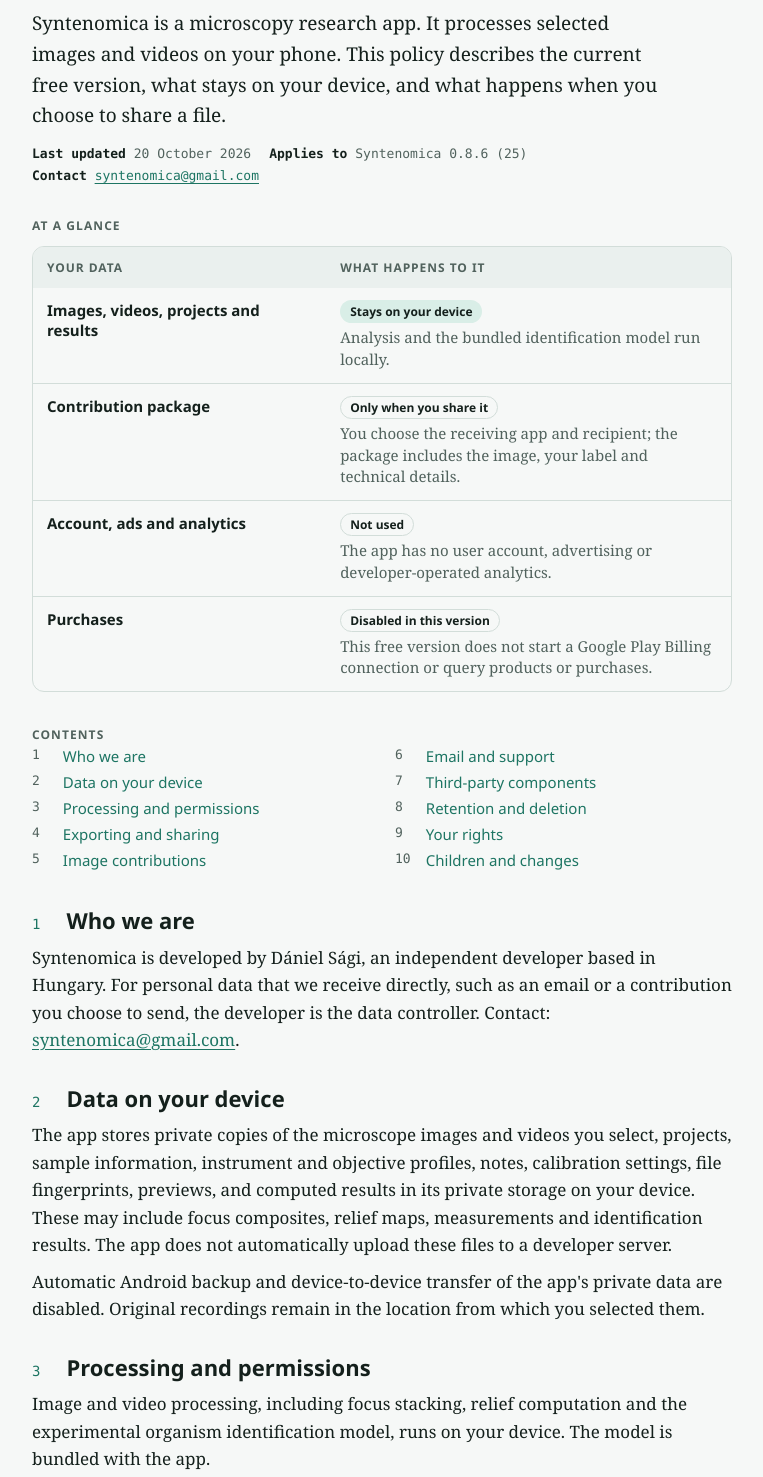
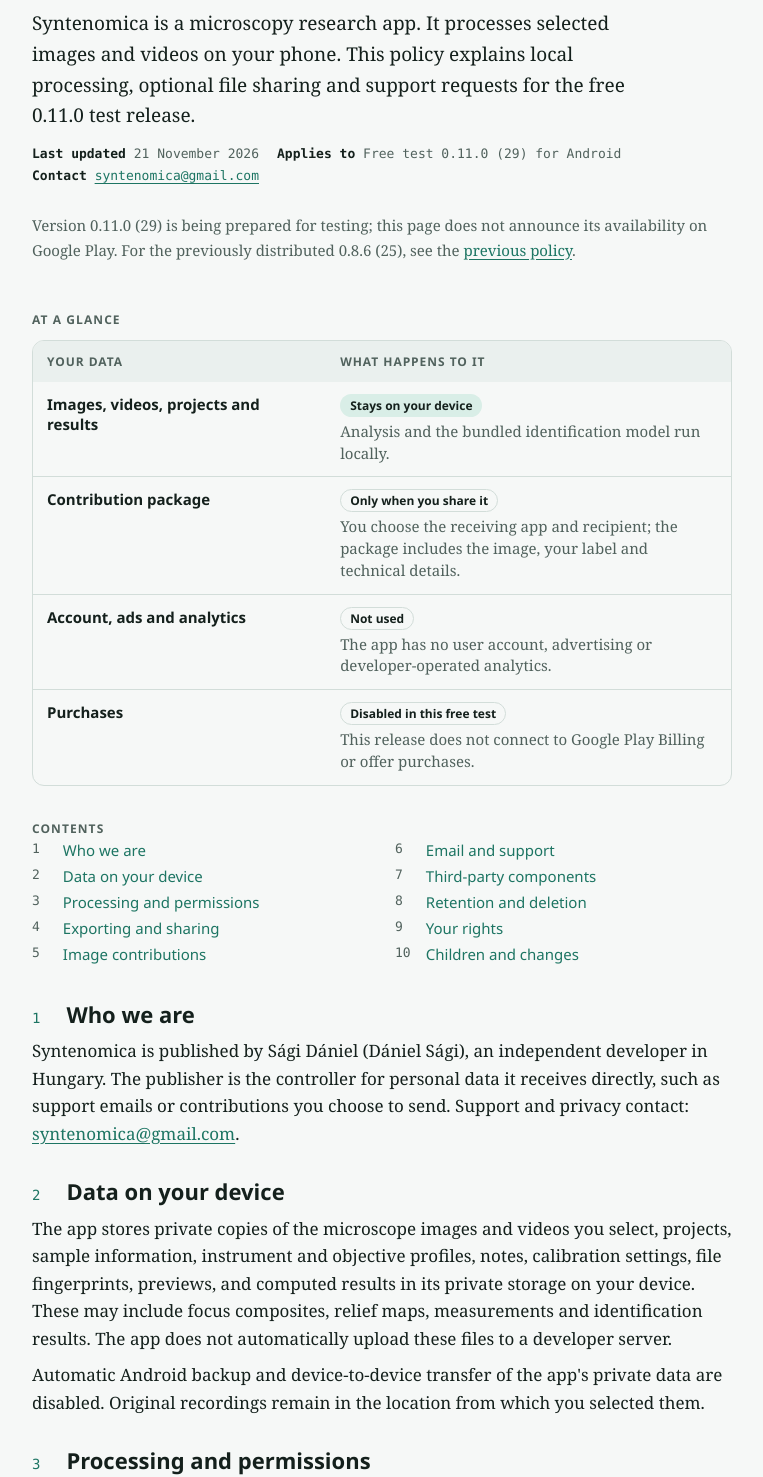
Before and after one commit to Syntenomica/syntenomica.github.io, a plain HTML site: page privacy/index.html in a window 1280 px wide. Shown: the part 146-1623 px from the top of the page, without its empty margins (258-1021 px from the left). Drawn offline with Linux system fonts and the light colour scheme.

Commit message:
Update individual publisher privacy policy for free 0.11.0 test preparation

```diff
--- a/privacy/index.html
+++ b/privacy/index.html
@@ -4,7 +4,7 @@
 <meta charset="utf-8">
 <meta name="viewport" content="width=device-width, initial-scale=1, viewport-fit=cover">
 <title>Syntenomica Privacy Policy</title>
-<meta name="description" content="Privacy policy for Syntenomica 0.8.6: microscopy files are processed on your device, with sharing only when you choose it.">
+<meta name="description" content="Syntenomica privacy policy: local microscopy processing, optional sharing and support for the free test.">
 <link rel="canonical" href="https://syntenomica.github.io/privacy/">
 <style>
 :root{--bg:#f6f8f7;--panel:#eaf0ee;--ink:#14201c;--muted:#51625d;--line:#d2ddd9;--accent:#1d7563;--accent-soft:#d9eee7;--head:"Avenir Next","Segoe UI Variable Display","Segoe UI",system-ui,-apple-system,Roboto,Arial,sans-serif;--body:Charter,"Bitstream Charter",Cambria,Georgia,"Noto Serif",serif;--mono:ui-monospace,"SF Mono","Cascadia Mono",Menlo,Consolas,monospace}
@@ -20,29 +20,30 @@
 <header>
   <div class="brand"><svg width="38" height="38" viewBox="0 0 40 40" aria-hidden="true"><circle cx="20" cy="20" r="18" fill="none" stroke="currentColor" stroke-width="1.5"/><circle cx="20" cy="20" r="11" fill="none" stroke="currentColor" stroke-width="1" opacity=".55"/><path d="M20 6v6M20 28v6M6 20h6M28 20h6" stroke="currentColor" stroke-width="1.5" stroke-linecap="round"/><circle cx="20" cy="20" r="1.6" fill="currentColor"/></svg><span>Syntenomica for Android · com.syntenomica.trace</span></div>
   <h1>Syntenomica Privacy Policy</h1>
-  <p class="lede">Syntenomica is a microscopy research app. It processes selected images and videos on your phone. This policy describes the current free version, what stays on your device, and what happens when you choose to share a file.</p>
-  <ul class="meta"><li><b>Last updated</b> <time datetime="2026-10-20">20 October 2026</time></li><li><b>Applies to</b> Syntenomica 0.8.6 (25)</li><li><b>Contact</b> <a href="mailto:syntenomica@gmail.com">syntenomica@gmail.com</a></li></ul>
+  <p class="lede">Syntenomica is a microscopy research app. It processes selected images and videos on your phone. This policy explains local processing, optional file sharing and support requests for the free 0.11.0 test release.</p>
+  <ul class="meta"><li><b>Last updated</b> <time datetime="2026-11-21">21 November 2026</time></li><li><b>Applies to</b> Free test 0.11.0 (29) for Android</li><li><b>Contact</b> <a href="mailto:syntenomica@gmail.com">syntenomica@gmail.com</a></li></ul>
+  <p class="note">Version 0.11.0 (29) is being prepared for testing; this page does not announce its availability on Google Play. For the previously distributed 0.8.6 (25), see the <a href="0.8.6.html">previous policy</a>.</p>
 </header>
 <section class="glance" aria-labelledby="glance-title"><h2 class="label" id="glance-title">At a glance</h2><div class="table-wrap"><table><thead><tr><th scope="col">Your data</th><th scope="col">What happens to it</th></tr></thead><tbody>
 <tr><th scope="row">Images, videos, projects and results</th><td><span class="chip local">Stays on your device</span><p>Analysis and the bundled identification model run locally.</p></td></tr>
 <tr><th scope="row">Contribution package</th><td><span class="chip">Only when you share it</span><p>You choose the receiving app and recipient; the package includes the image, your label and technical details.</p></td></tr>
 <tr><th scope="row">Account, ads and analytics</th><td><span class="chip">Not used</span><p>The app has no user account, advertising or developer-operated analytics.</p></td></tr>
-<tr><th scope="row">Purchases</th><td><span class="chip">Disabled in this version</span><p>This free version does not start a Google Play Billing connection or query products or purchases.</p></td></tr>
+<tr><th scope="row">Purchases</th><td><span class="chip">Disabled in this free test</span><p>This release does not connect to Google Play Billing or offer purchases.</p></td></tr>
 </tbody></table></div></section>
 <nav aria-labelledby="contents-title"><h2 class="label" id="contents-title">Contents</h2><ol><li><span>1</span><a href="#who">Who we are</a></li><li><span>2</span><a href="#local">Data on your device</a></li><li><span>3</span><a href="#processing">Processing and permissions</a></li><li><span>4</span><a href="#sharing">Exporting and sharing</a></li><li><span>5</span><a href="#contributions">Image contributions</a></li><li><span>6</span><a href="#email">Email and support</a></li><li><span>7</span><a href="#components">Third-party components</a></li><li><span>8</span><a href="#retention">Retention and deletion</a></li><li><span>9</span><a href="#rights">Your rights</a></li><li><span>10</span><a href="#children">Children and changes</a></li></ol></nav>
 <main>
-<section id="who"><h2><span class="num">1</span>Who we are</h2><p>Syntenomica is developed by Dániel Sági, an independent developer based in Hungary. For personal data that we receive directly, such as an email or a contribution you choose to send, the developer is the data controller. Contact: <a href="mailto:syntenomica@gmail.com">syntenomica@gmail.com</a>.</p></section>
+<section id="who"><h2><span class="num">1</span>Who we are</h2><p>Syntenomica is published by Sági Dániel (Dániel Sági), an independent developer in Hungary. The publisher is the controller for personal data it receives directly, such as support emails or contributions you choose to send. Support and privacy contact: <a href="mailto:syntenomica@gmail.com">syntenomica@gmail.com</a>.</p></section>
 <section id="local"><h2><span class="num">2</span>Data on your device</h2><p>The app stores private copies of the microscope images and videos you select, projects, sample information, instrument and objective profiles, notes, calibration settings, file fingerprints, previews, and computed results in its private storage on your device. These may include focus composites, relief maps, measurements and identification results. The app does not automatically upload these files to a developer server.</p><p>Automatic Android backup and device-to-device transfer of the app's private data are disabled. Original recordings remain in the location from which you selected them.</p></section>
-<section id="processing"><h2><span class="num">3</span>Processing and permissions</h2><p>Image and video processing, including focus stacking, relief computation and the experimental organism identification model, runs on your device. The model is bundled with the app.</p><p>You select files through Android's system file picker. The app does not request camera, microphone, contacts or location access. The current free version has Premium and daily import limits turned off. Although the Google Play Billing library is included in the app package, this version does not call its connection, product-query or purchase-query APIs during normal use. Paid features are not available in this release.</p></section>
+<section id="processing"><h2><span class="num">3</span>Processing and permissions</h2><p>Image and video processing, focus stacking, relief computation, manual measurement and the experimental organism classifier run on your device. The model is bundled with the app. ONNX Runtime telemetry is disabled through its environment setting before initialization and through its API; if the environment setting cannot be applied, classification does not start.</p><p>You select files through Android’s system file picker. The app does not request camera, microphone, contacts or location permissions. Imports, analysis tools and STL export are free in this test release. Purchase APIs are not called.</p></section>
 <section id="sharing"><h2><span class="num">4</span>Exporting and sharing</h2><p>You start an export or share action and choose where it goes using Android's file picker or share sheet. Depending on the action, exported files can contain images or videos, project and sample information, calibration settings, measurements and processing metadata. The receiving app, service or person handles the copy under its own terms. Uninstalling Syntenomica does not delete copies you have exported or shared.</p><p>Temporary files created for sharing are kept in the app's private cache and are cleared by the app or Android over time.</p></section>
 <section id="contributions"><h2><span class="num">5</span>Image contributions</h2><p>The optional identification contribution feature prepares a ZIP containing the image you selected, the label you provide, the model's displayed guesses, and technical details such as the file name, dimensions, SHA-256 fingerprint, app version, model version and package creation time. The app then opens Android's share sheet. Nothing is sent automatically: you choose the receiving app and the recipient.</p><p>If you choose to send the package to the developer, we receive the image and included information, and may use the contribution to develop or evaluate the identification model. Before sharing, the app tells you that the image and label are offered under the Creative Commons Attribution 4.0 (CC BY 4.0) licence. Images may include metadata already present in the original file; review the file before sharing if that matters to you.</p></section>
-<section id="email"><h2><span class="num">6</span>Email and support</h2><p>If you email us, we receive your email address, any name shown by your email service, and the message and attachments you choose to send. We use them to respond to your request. Email is handled by Google's Gmail service under Google's terms. Avoid sending personal or sensitive research information unless it is needed for your request.</p></section>
-<section id="components"><h2><span class="num">7</span>Third-party components</h2><p>The app includes Google Play Billing, but the current free version does not initiate a billing connection or query products or purchases. Google Play Billing's release notes describe technical logging of billing API outcomes and service-connection issues. We do not receive those logs. The app's current version does not invoke the billing APIs that would produce such activity.</p><p>The app uses ONNX Runtime to run the bundled identification model locally; its optional telemetry initializer is removed from the app package. FFmpegKit is used for local video decoding. Syntenomica does not use its own analytics or advertising SDK.</p></section>
+<section id="email"><h2><span class="num">6</span>Email and support</h2><p>If you email us, we receive your email address, any name shown by your email service, and the message and attachments you choose to send. We use them to respond to your request. If you volunteer for a closed test, we use the contact and Google account email address you provide to arrange test access and communicate about your feedback. Do not post your Google account email publicly. Email is handled by Google's Gmail service under Google's terms. Avoid sending personal or sensitive research information unless it is needed for your request.</p></section>
+<section id="components"><h2><span class="num">7</span>Third-party components</h2><p>Purchases are disabled in this free test release. The app does not initialize its Google Play Billing client, query prices or purchases, start a purchase flow, or acknowledge purchases.</p><p>ONNX Runtime runs the bundled model locally with telemetry disabled before initialization. FFmpegKit decodes videos locally. Syntenomica has no publisher-operated analytics or advertising service. Google Play distribution is subject to <a href="https://policies.google.com/privacy">Google’s Privacy Policy</a>.</p></section>
 <section id="retention"><h2><span class="num">8</span>Retention and deletion</h2><p>Local app data remains on your device until you delete it in the app, clear the app's data in Android settings, or uninstall the app. You must delete original files and exported or shared copies separately from their own locations.</p><p>If you choose to send an image contribution or email, the copy you send is retained in the receiving service or mailbox. A contribution may be used in model development under the CC BY 4.0 licence. Uninstalling the app does not remove information already sent to another person or service.</p></section>
 <section id="rights"><h2><span class="num">9</span>Your rights</h2><p>Where we handle personal data about you, you may contact us to request access, correction, deletion, restriction or portability, or to object to processing, under applicable data-protection law. We cannot access or delete data that exists only in your device storage. You may also complain to the Hungarian National Authority for Data Protection and Freedom of Information (NAIH) or your local supervisory authority.</p></section>
-<section id="children"><h2><span class="num">10</span>Children and changes</h2><p>Syntenomica is intended for adult researchers and enthusiasts and is not directed at children. We update this page if the app's data practices change. If paid features or new network services are added in a future version, this policy and the Google Play Data safety declaration will be updated before that version is released.</p></section>
+<section id="children"><h2><span class="num">10</span>Children and changes</h2><p>Syntenomica is intended for adult researchers and enthusiasts and is not directed at children. We update this page if the app's data practices change. The privacy policy and Google Play Data safety declaration must reflect the data practices of the version being distributed.</p></section>
 </main>
-<footer><span>Syntenomica Privacy Policy · 20 October 2026</span><a href="mailto:syntenomica@gmail.com">syntenomica@gmail.com</a><a href="https://github.com/Syntenomica">github.com</a></footer>
+<footer><span>Syntenomica Privacy Policy · 21 November 2026</span><a href="mailto:syntenomica@gmail.com">syntenomica@gmail.com</a><a href="https://github.com/Syntenomica">github.com</a></footer>
 </div>
 </body>
 </html>
```
